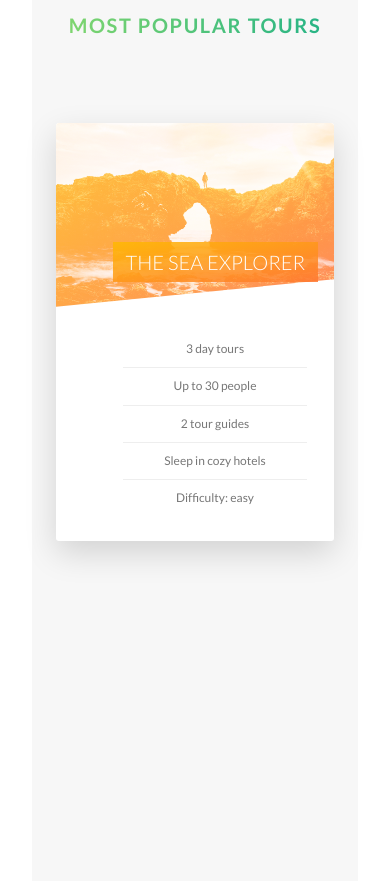
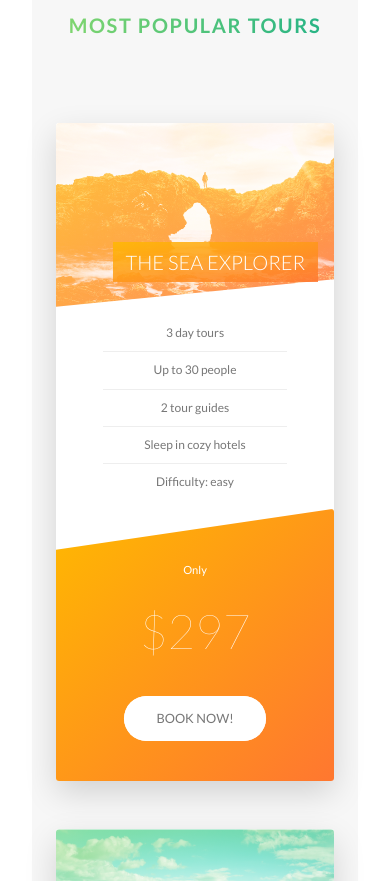
Before and after one commit to ahmetcankaratas/natours, a website: page index.html in a window 390 px wide. Shown: the part 2860-3741 px from the top of the page. Drawn offline with Linux system fonts and the light colour scheme.

Commit message:
add more media queries to components

```diff
--- a/sass/components/_card.scss
+++ b/sass/components/_card.scss
@@ -117,6 +117,7 @@
         ul {
             list-style: none;
             width: 80%;
+            padding: 0;
             margin: 0 auto;
 
             li {
@@ -160,20 +161,27 @@
 
     @include respond(tab-port){
         height: auto;
+        border-radius: 3px;
+        background-color: $color-white;
+        box-shadow: 0 1.5rem 4rem rgba($color-black, .15);
 
         &__side {
             height: auto;
             position: relative;
-            border-radius: 3px;
+            box-shadow: none;
 
             &--back {
                 transform: rotateY(0);
-                clip-path: polygon(0 15%,);
+                clip-path: polygon(0 15%, 100% 0, 100% 100%, 0 100%);
             }
         }
 
         &:hover &__side--front{
             transform: rotateY(0);
+        }
+
+        &__details {
+            padding:1rem 3rem;
         }
 
         // BACK SIDE STYLING
@@ -183,7 +191,7 @@
             left: 0;
             transform: translate(0);
             width: 100%;
-            padding: 4rem;
+            padding: 5rem 0;
         }
 
         &__price-box{
@@ -192,6 +200,7 @@
 
         &__price-value{
             font-size: 6rem;
+            margin: 0;
         }
     }
 }
--- a/sass/components/_form.scss
+++ b/sass/components/_form.scss
@@ -19,6 +19,10 @@
         width: 70%;
         display: block;
         transition: all .3s;
+
+        @include respond(tab-port) {
+            width: 100%;
+        }
 
         &:focus {
             outline: none;
@@ -55,6 +59,11 @@
         display: 49%;
         display: inline-block;
         margin-right: 3rem;
+
+        @include respond(tab-port) {
+            width: 100%;
+            margin-bottom: 2rem;
+        }
     }
 
     &__radio-input {
--- a/sass/components/_story.scss
+++ b/sass/components/_story.scss
@@ -8,6 +8,17 @@
     padding-left: 9rem;
     font-size: $default-font-size;
     transform: skewX(-12deg);
+
+    @include respond(tab-port){
+        width: 100%;
+        padding: 4rem;
+        padding-left: 7rem;
+
+    }
+
+    @include respond(phone){
+        transform: skewX(0);
+    }
 
     & > * {
         transform: skewX(12deg);
@@ -23,6 +34,10 @@
         -webkit-clip-path: circle(50% at 50% 50%);
         clip-path: circle(50% at 50% 50%);
         transform: translateX(-3rem) skewX(12deg);
+
+        @include respond(phone){
+            transform: translateX(-3rem) skewX(0);
+        }
     }
 
     &__img {
@@ -34,6 +49,10 @@
 
     &__text {
         transform: skewX(12deg);
+
+        @include respond(phone){
+            transform: skewX(0);
+        }
     }
 
     &__caption {
--- a/sass/layout/_popup.scss
+++ b/sass/layout/_popup.scss
@@ -21,11 +21,22 @@
         opacity: 0;
         transform: transform(-50%, -50%) scale(.25);
         transition: all .5s .2s;
+
+        @include respond(tab-port) {
+            text-align: center;
+        }
     }
 
     &__left {
         width: 33.333333%;
         display: table-cell;
+        vertical-align: middle;
+
+        @include respond(tab-port) {
+            width: 100%;
+            display: block;
+            text-align: center;
+        }
     }
 
     &__right {
@@ -33,11 +44,23 @@
         display: table-cell;
         vertical-align: middle;
         padding: 3rem 5rem;
+
+        @include respond(tab-port) {
+            max-width: 100%;
+            margin: 0 auto;
+            display: block;
+            padding: 3rem 0;
+        }
     }
 
     &__img {
         display: block;
         width: 100%;
+
+        @include respond(tab-port) {
+            display: inline;
+            width: 49%;
+        }
     }
 
     &__text {
@@ -51,6 +74,10 @@
         column-count: 2;
         column-gap: 4rem; //1em = 14px
         column-rule: 1px solid $color-grey-light-2;
+
+        @include respond(tab-port) {
+            min-width: 100%;
+        }
 
         -moz-hyphens: auto;
         -ms-hyphens: auto;
--- a/sass/pages/_home.scss
+++ b/sass/pages/_home.scss
@@ -67,10 +67,35 @@
     background-size: 100%;
     border-radius: 3px;
     box-shadow: 0 1.5rem 4rem rgba($color-black, .2);
-    height: 50rem;
+
+    @include respond(tab-land){
+        background-image: linear-gradient(105deg,
+                rgba($color-white, .9) 0%,
+                rgba($color-white, .9) 70%,
+                transparent 70%),
+        url(../img/nat-10.jpg);
+        background-size: cover;
+    }
+
+    @include respond(tab-port){
+        background-image: linear-gradient(to right,
+                rgba($color-white, .9) 0%,
+                rgba($color-white, .9) 100%,
+                transparent 70%),
+        url(../img/nat-10.jpg);
+        background-size: cover;
+    }
 
     &__form {
         width: 50%;
         padding: 6rem;
+
+        @include respond(tab-land){
+            width: 65%;
+        }
+
+        @include respond(tab-port){
+            width: 65%;
+        }
     }
 }
```
Also changed, not shown: css/style.css.
